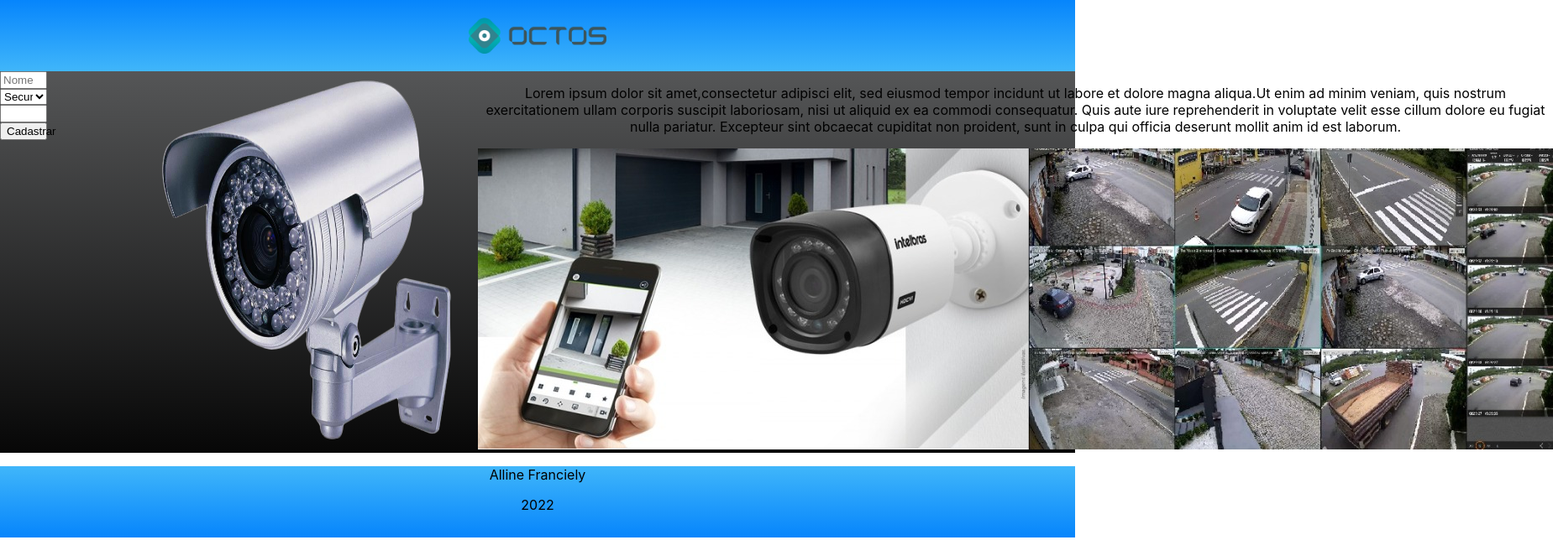
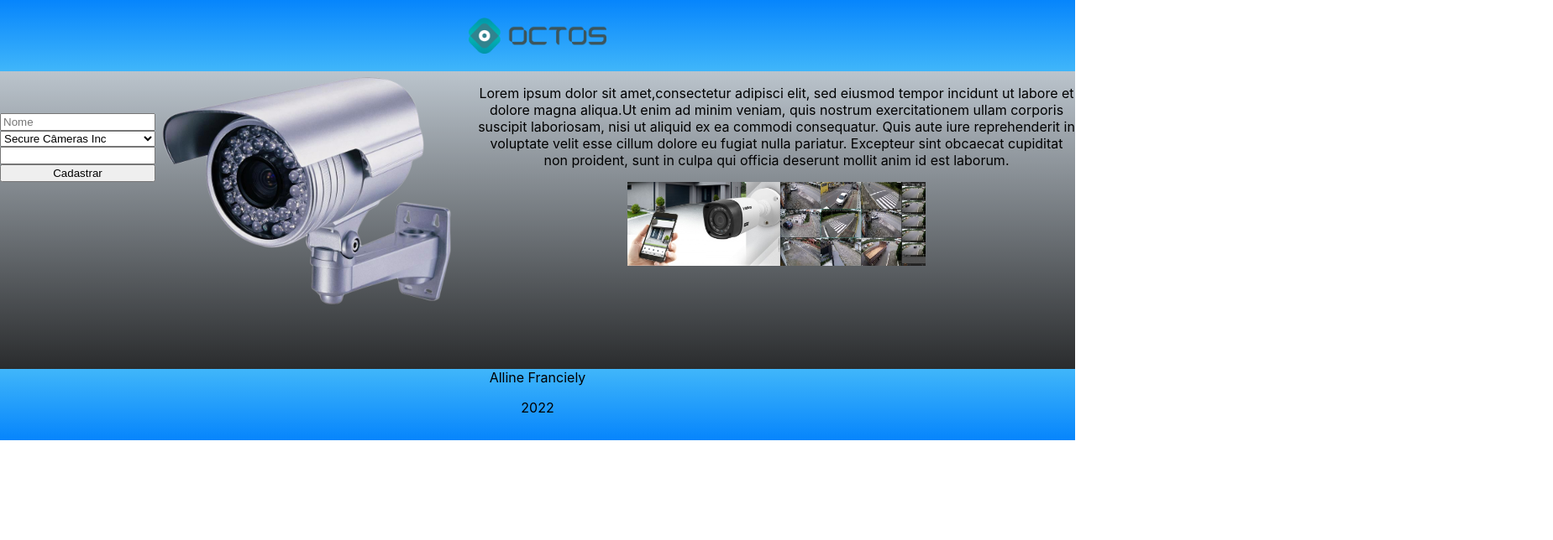
Before and after one commit to AllineFranciely/CamerasApplication-Frontend-React-JS, a React (Create React App) app: page / in a window 1280 px wide. Shown: the top 644 px of the page at 84% size, 1849 px wide, since content can reach past the window. Built offline with nearby package versions, Linux system fonts and the light colour scheme.

Commit message:
ajustes de css

```diff
--- a/src/components/styles/Formulario.css
+++ b/src/components/styles/Formulario.css
@@ -1,5 +1,6 @@
 .inputs {
   display: flex;
   flex-direction: column;
-  width: 30%;
+  margin-top: 50px;
+  width: 100%;
 }
--- a/src/pages/Home.tsx
+++ b/src/pages/Home.tsx
@@ -26,7 +26,7 @@ function Home() {
               sunt in culpa qui officia deserunt mollit anim
               id est laborum.
             </p>
-            <img src={Security} alt="Security" />
+            <img className="imgSecurity" src={Security} alt="Security" />
         </div>
       </div>
       <Footer />
--- a/src/pages/styles/Home.css
+++ b/src/pages/styles/Home.css
@@ -1,13 +1,16 @@
+.homeInteiro {
+  background-image: linear-gradient(to bottom, rgb(222, 233, 243), rgb(7, 7, 7));
+}
 
 .body {
-  background-image: linear-gradient(to bottom, rgb(85, 86, 87), rgb(7, 7, 7));
   display: flex;
+  margin-bottom: 67px;
 }
 
 .camera {
   width: 30%;
 }
 
-.pText {
-  color: white;
+.imgSecurity {
+  width: 50%;
 }
```
